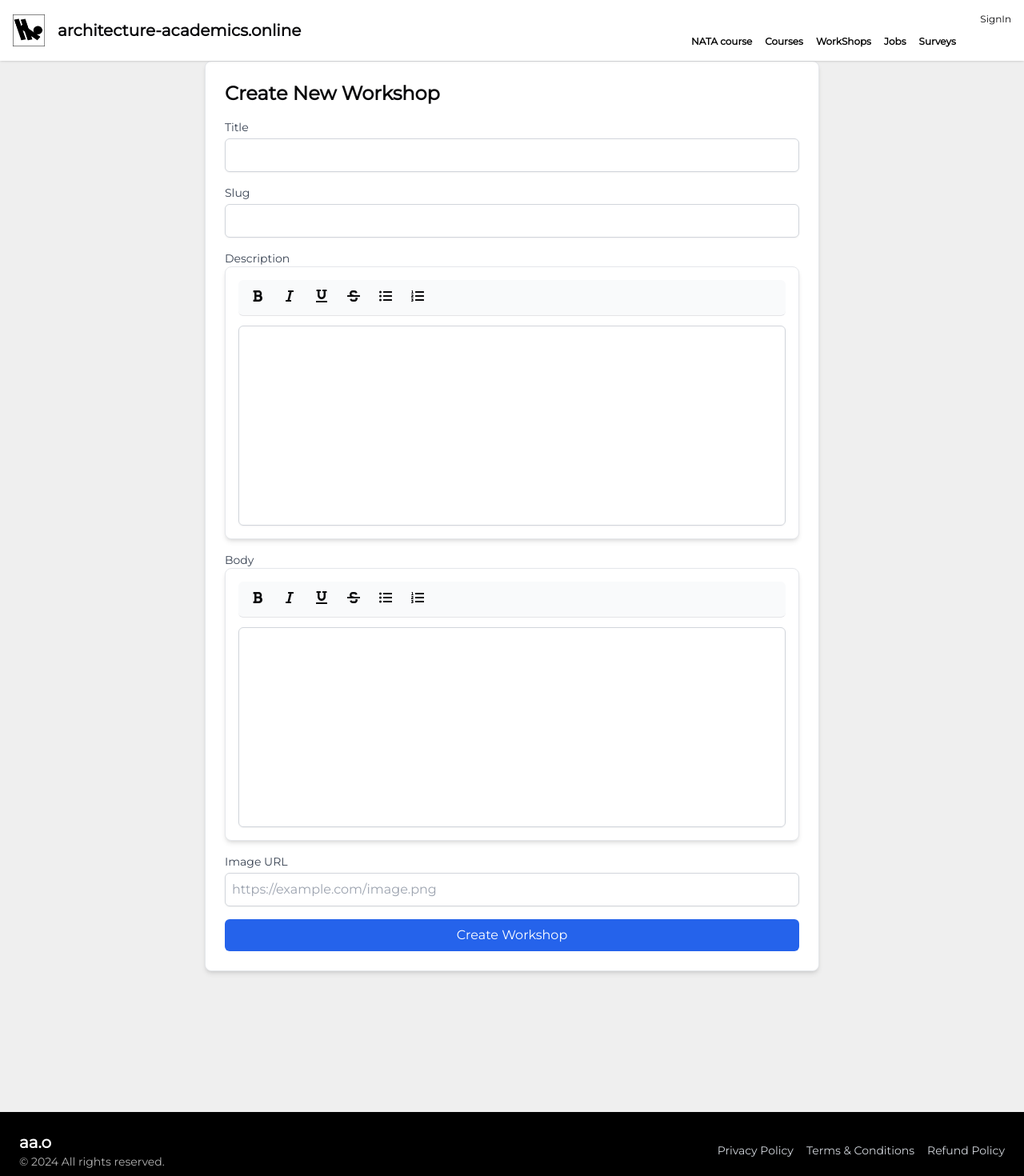
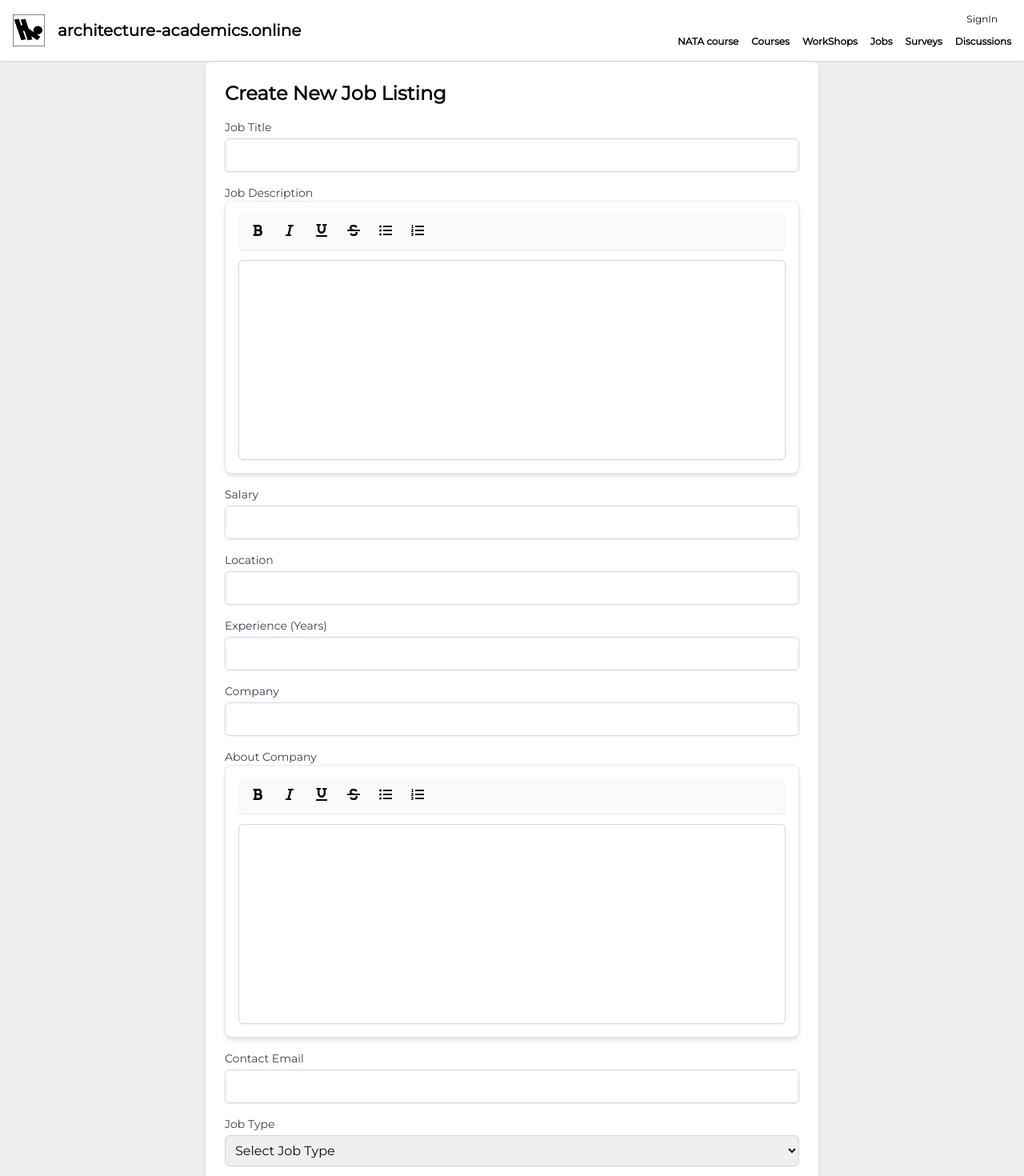
Before and after one commit to Arunprakash-1903/Aao, a Next.js app: page /DashBoard/new-job in a window 1280 px wide. Shown: the top 1470 px of the page at 80% size. Built offline with nearby package versions, Linux system fonts and the light colour scheme; no server answers; a web font is replaced by a local one.

Commit message:
cms updated

```diff
--- a/app/DashBoard/new-job/page.tsx
+++ b/app/DashBoard/new-job/page.tsx
@@ -3,100 +3,150 @@
 import { useState } from 'react';
 import RichTextEditor from '../../components/RichTextEditor';
 
-export default function NewWorkshopPage() {
-  const [title, setTitle] = useState('');
-  const [slug, setSlug] = useState('');
-  const [description, setDescription] = useState({});
-  const [body, setBody] = useState({});
-  const [image, setImage] = useState('');
+export default function NewJobPage() {
+  const [jobTitle, setJobTitle] = useState('');
+  const [jobDescription, setJobDescription] = useState({});
+  const [salary, setSalary] = useState('');
+  const [location, setLocation] = useState('');
+  const [experience, setExperience] = useState('');
+  const [company, setCompany] = useState('');
+  const [companyAbout, setCompanyAbout] = useState({});
+  const [email, setEmail] = useState('');
+  const [jobType, setJobType] = useState('');
 
   const handleSubmit = async (e) => {
     e.preventDefault();
 
-    const data:{title:string,slug:string,description:any,body:any,image:string} = {
-      title,
-      slug,
-      description,
-      body,
-      image,
+    const data = {
+      jobTitle,
+      jobDescription,
+      salary: salary ? parseFloat(salary) : null,
+      location,
+      experience: experience ? parseInt(experience) : null,
+      company,
+      companyAbout,
+      email,
+      jobType,
     };
 
     try {
-      const res = await fetch('/api/fdp/create', {
+      const res = await fetch('/api/jobs/create', {
         method: 'POST',
         headers: {
           'Content-Type': 'application/json',
         },
         body: JSON.stringify(data),
       });
-console.log(data);
 
-      if (!res.ok) throw new Error('Failed to create workshop');
+      if (!res.ok) throw new Error('Failed to create job listing');
 
-      alert('FDP created successfully!');
+      alert('Job listing created successfully!');
     } catch (error) {
       console.error(error);
-      alert('Error creating FDP');
+      alert('Error creating job listing');
     }
   };
 
   return (
     <div className="max-w-3xl mx-auto p-6 bg-white border border-gray-200 rounded-lg shadow-md">
-      <h1 className="text-2xl font-bold mb-4">Create New Workshop</h1>
+      <h1 className="text-2xl font-bold mb-4">Create New Job Listing</h1>
 
       <form onSubmit={handleSubmit} className="space-y-4">
-        {/* Title */}
+        {/* Job Title */}
         <div>
-          <label className="block text-sm font-medium text-gray-700">Title</label>
+          <label className="block text-sm font-medium text-gray-700">Job Title</label>
           <input
             type="text"
-            value={title}
-            onChange={(e) => setTitle(e.target.value)}
+            value={jobTitle}
+            onChange={(e) => setJobTitle(e.target.value)}
             className="w-full mt-1 p-2 border border-gray-300 rounded-md shadow-sm focus:ring-blue-500 focus:border-blue-500"
             required
           />
         </div>
 
-        {/* Slug */}
+        {/* Job Description */}
         <div>
-          <label className="block text-sm font-medium text-gray-700">Slug</label>
+          <label className="block text-sm font-medium text-gray-700">Job Description</label>
+          <RichTextEditor value={jobDescription} onChange={setJobDescription} />
+        </div>
+
+        {/* Salary */}
+        <div>
+          <label className="block text-sm font-medium text-gray-700">Salary</label>
+          <input
+            type="number"
+            value={salary}
+            onChange={(e) => setSalary(e.target.value)}
+            className="w-full mt-1 p-2 border border-gray-300 rounded-md shadow-sm focus:ring-blue-500 focus:border-blue-500"
+          />
+        </div>
+
+        {/* Location */}
+        <div>
+          <label className="block text-sm font-medium text-gray-700">Location</label>
           <input
             type="text"
-            value={slug}
-            onChange={(e) => setSlug(e.target.value)}
+            value={location}
+            onChange={(e) => setLocation(e.target.value)}
             className="w-full mt-1 p-2 border border-gray-300 rounded-md shadow-sm focus:ring-blue-500 focus:border-blue-500"
             required
           />
         </div>
 
-        {/* Description */}
+        {/* Experience */}
         <div>
-          <label className="block text-sm font-medium text-gray-700">Description</label>
-          <RichTextEditor
-            value={description}
-            onChange={(content) => setDescription(content)} // Save as JSON
+          <label className="block text-sm font-medium text-gray-700">Experience (Years)</label>
+          <input
+            type="number"
+            value={experience}
+            onChange={(e) => setExperience(e.target.value)}
+            className="w-full mt-1 p-2 border border-gray-300 rounded-md shadow-sm focus:ring-blue-500 focus:border-blue-500"
           />
         </div>
 
-        {/* Body */}
+        {/* Company Name */}
         <div>
-          <label className="block text-sm font-medium text-gray-700">Body</label>
-          <RichTextEditor
-            value={body}
-            onChange={(content) => setBody(content)} // Save as JSON
+          <label className="block text-sm font-medium text-gray-700">Company</label>
+          <input
+            type="text"
+            value={company}
+            onChange={(e) => setCompany(e.target.value)}
+            className="w-full mt-1 p-2 border border-gray-300 rounded-md shadow-sm focus:ring-blue-500 focus:border-blue-500"
           />
         </div>
 
-        {/* Image URL */}
+        {/* About Company */}
         <div>
-          <label className="block text-sm font-medium text-gray-700">Image URL</label>
+          <label className="block text-sm font-medium text-gray-700">About Company</label>
+          <RichTextEditor value={companyAbout} onChange={setCompanyAbout} />
+        </div>
+
+        {/* Email */}
+        <div>
+          <label className="block text-sm font-medium text-gray-700">Contact Email</label>
           <input
-            type="url"
-            value={image}
-            onChange={(e) => setImage(e.target.value)}
-            placeholder="https://example.com/image.png"
+            type="email"
+            value={email}
+            onChange={(e) => setEmail(e.target.value)}
             className="w-full mt-1 p-2 border border-gray-300 rounded-md shadow-sm focus:ring-blue-500 focus:border-blue-500"
           />
+        </div>
+
+        {/* Job Type */}
+        <div>
+          <label className="block text-sm font-medium text-gray-700">Job Type</label>
+          <select
+            value={jobType}
+            onChange={(e) => setJobType(e.target.value)}
+            className="w-full mt-1 p-2 border border-gray-300 rounded-md shadow-sm focus:ring-blue-500 focus:border-blue-500"
+            required
+          >
+            <option value="">Select Job Type</option>
+            <option value="Full-Time">Full-Time</option>
+            <option value="Part-Time">Part-Time</option>
+            <option value="Contract">Contract</option>
+            <option value="Internship">Internship</option>
+          </select>
         </div>
 
         {/* Submit Button */}
@@ -105,7 +155,7 @@ console.log(data);
             type="submit"
             className="w-full bg-blue-600 text-white p-2 rounded-md hover:bg-blue-700 transition"
           >
-            Create Workshop
+            Create Job Listing
           </button>
         </div>
       </form>
--- a/app/DashBoard/new-workshop/page.tsx
+++ b/app/DashBoard/new-workshop/page.tsx
@@ -22,7 +22,7 @@ export default function NewWorkshopPage() {
     };
 
     try {
-      const res = await fetch('/api/fdp/create', {
+      const res = await fetch('/api/workshop/create', {
         method: 'POST',
         headers: {
           'Content-Type': 'application/json',
--- a/app/DashBoard/page.tsx
+++ b/app/DashBoard/page.tsx
@@ -78,7 +78,7 @@ export default function TableDemo() {
   const handleDeleteJob = async (id: number) => {
     if (confirm('Are you sure you want to delete this workshop?')) {
       try {
-        const res = await fetch(`/api/fdp/delete/${id}`, {
+        const res = await fetch(`/api/jobs/delete/${id}`, {
           method: 'DELETE',
         });
 
@@ -263,7 +263,7 @@ console.log(jobs);
         <div className="flex justify-between items-center my-4">
           <h2 className="text-2xl font-bold">Jobs</h2>
           <button
-            onClick={() => window.location.href = '/DashBoard/new-workshop'}
+            onClick={() => window.location.href = '/DashBoard/new-job'}
             className="bg-blue-600 hover:bg-blue-700 text-white font-semibold py-2 px-4 rounded-lg shadow-md transition-all duration-200 ease-in-out"
           >
             + New JOb
--- a/app/api/jobs/create/route.ts
+++ b/app/api/jobs/create/route.ts
@@ -3,27 +3,51 @@ import prisma from '../../../../prisma/prisma';
 
 export async function POST(req: Request) {
     try {
-      const { slug, title, description, body, image } :{ slug:string, title:string, description:any, body:any, image:string }= await req.json();
+        const {
+            jobTitle,
+            jobDescription,
+            salary,
+            location,
+            experience,
+            company,
+            companyAbout,
+            email,
+            jobType
+        }: {
+            jobTitle: string;
+            jobDescription: string;
+            salary?: number;
+            location?: string;
+            experience?: number;
+            company?: string;
+            companyAbout?: string;
+            email?: string;
+            jobType: string;
+        } = await req.json();
 
-      if (!slug || !title || !image) {
+        // Validate required fields
+        if (!jobTitle || !jobDescription || !jobType) {
             return NextResponse.json({ error: 'Missing required fields' }, { status: 400 });
         }
-  console.log({ slug, title, description, body, image });
 
-      // Convert Tiptap JSON object to string for Prisma
-      const newWorkshop = await prisma.job.create({
+        // Create new job entry
+        const newJob = await prisma.job.create({
             data: {
-          slug,
-          title,
-          description: JSON.stringify(description) || '{}', // Convert to string
-          body: JSON.stringify(body) || '{}', // Convert to string
-          image,
+                jobTitle,
+                jobDescription,
+                salary,
+                location,
+                experience,
+                company,
+                companyAbout,
+                email,
+                jobType,
             },
         });
 
-      return NextResponse.json(newWorkshop, { status: 201 });
+        return NextResponse.json(newJob, { status: 201 });
     } catch (error) {
-      console.error('Error creating workshop:', error);
-      return NextResponse.json({ error: 'Failed to create workshop' }, { status: 500 });
+        console.error('Error creating job:', error);
+        return NextResponse.json({ error: 'Failed to create job' }, { status: 500 });
     }
 }
--- a/app/components/Header.tsx
+++ b/app/components/Header.tsx
@@ -57,6 +57,7 @@ console.log(designation);
                         <a href="/v2024/Jobs">Jobs</a>
                         {designation === 'Faculty' && <a href="/v2024/fdp">FDP</a>}
                         <a href="/v2024/Surveys">Surveys</a>
+                        <a href="/v2024/Discussions">Discussions</a>
                     </div>
                 </div>
             </div>
--- /dev/null
+++ b/app/v2024/Discussions/page.tsx
@@ -0,0 +1,113 @@
+'use client';
+
+import { useEffect, useState } from "react";
+import RecentPost from "app/components/RecentPost";
+import { getMainPageContent } from "../../../sanity/sanity.query";
+import Card from "app/components/Card";
+import { PortableText } from "next-sanity";
+
+export default function Home() {
+  const [workshops, setWorkshops] = useState([]);
+  const [rworkshop, setRworkshop] = useState([]);
+  const [mainContent, setMainContent] = useState([]);
+
+  useEffect(() => {
+    const fetchWorkshops = async () => {
+      try {
+        const res = await fetch("/api/workshop/get");
+        if (!res.ok) throw new Error(`Failed to fetch workshops, status: ${res.status}`);
+        const data = await res.json();
+        setWorkshops(data.data);
+      } catch (error) {
+        console.error('Error fetching workshops:', error);
+      }
+    };
+
+    const fetchRecentWorkshops = async () => {
+      try {
+        const res2 = await fetch('/api/workshop/recent');
+        if (!res2.ok) throw new Error(`Failed to fetch recent workshops, status: ${res2.status}`);
+        const data2 = await res2.json();
+        setRworkshop(data2.data);
+      } catch (error) {
+        console.error('Error fetching recent workshops:', error);
+      }
+    };
+
+    const fetchMainContent = async () => {
+      try {
+        const content = await getMainPageContent('Discussions');
+        setMainContent(content);
+      } catch (error) {
+        console.error('Error fetching main content:', error);
+      }
+    };
+
+    fetchWorkshops();
+    fetchRecentWorkshops();
+    fetchMainContent();
+  }, []);
+
+  return (
+    <div className="min-h-screen bg-gray-100">
+      <main className="container mx-auto px-4 py-8 grid grid-cols-1 md:grid-cols-3 gap-6">
+        {/* Left Section */}
+        <div className="md:col-span-2">
+          <h1 className="text-2xl font-semibold mb-4">Discussions</h1>
+          <div className="bg-white rounded-lg shadow p-6">
+            {mainContent.length > 0 && (
+              <>
+                <div className="p-2">
+                  <iframe
+                    width="800"
+                    height="400"
+                    src={mainContent[0]?.video}
+                    className="mb-4"
+                  />
+                </div>
+                <div className="p-4 m-3">
+                  <h3 className="text-2xl font-bold mb-4">About</h3>
+                  <PortableText value={mainContent[0]?.description} />
+                </div>
+              </>
+            )}
+
+            <div className="flex flex-col items-center justify-center mt-4">
+              <h3 className="text-2xl font-semibold mb-4">Upcoming Upcomming Discussions</h3>
+              <div className="grid grid-cols-1 lg:grid-cols-3 p-4 gap-4">
+                {workshops.map((workshop) => (
+                  <Card
+                    key={workshop.id}
+                    type="workshop"
+                    slug={workshop.slug}
+                    image={workshop.image}
+                    title={workshop.title}
+                    publishedAt={workshop.publishedAt.substring(0, 10)}
+                    smallDesc={workshop.description}
+                  />
+                ))}
+              </div>
+            </div>
+          </div>
+        </div>
+
+        {/* Sidebar Section */}
+        <div>
+          <div className="bg-white rounded-lg shadow p-6">
+            <h3 className="text-lg font-semibold mb-2">Recent Discussions</h3>
+            {rworkshop.map((fdp, index) => (
+              <RecentPost
+                key={index}
+                type="workshop"
+                title={fdp.title}
+                slug={fdp.slug}
+                image={fdp.image}
+                publishedAt={fdp.publishedAt.substring(0, 10)}
+              />
+            ))}
+          </div>
+        </div>
+      </main>
+    </div>
+  );
+}
--- a/app/v2024/fdp/page.tsx
+++ b/app/v2024/fdp/page.tsx
@@ -15,7 +15,7 @@ export default function Home() {
     // Fetch workshops
     const fetchWorkshops = async () => {
       try {
-        const res = await fetch(`${process.env.NEXTAUTH_URL}/api/fdp/get`);
+        const res = await fetch('/api/fdp/get');
         if (!res.ok) throw new Error(`Failed to fetch workshops, status: ${res.status}`);
         const data = await res.json();
         setWorkshops(data.data);
@@ -27,7 +27,7 @@ export default function Home() {
     // Fetch recent FDP
     const fetchRecentFdp = async () => {
       try {
-        const res2 = await fetch(`${process.env.NEXTAUTH_URL}/api/fdp/recent`);
+        const res2 = await fetch('/api/fdp/recent');
         if (!res2.ok) throw new Error(`Failed to fetch recent FDP, status: ${res2.status}`);
         const data2 = await res2.json();
         setRfdp(data2.data);
--- a/app/v2024/workshop/page.tsx
+++ b/app/v2024/workshop/page.tsx
@@ -14,7 +14,7 @@ export default function Home() {
   useEffect(() => {
     const fetchWorkshops = async () => {
       try {
-        const res = await fetch(`${process.env.NEXTAUTH_URL}/api/workshop/get`);
+        const res = await fetch("/api/workshop/get");
         if (!res.ok) throw new Error(`Failed to fetch workshops, status: ${res.status}`);
         const data = await res.json();
         setWorkshops(data.data);
@@ -25,7 +25,7 @@ export default function Home() {
 
     const fetchRecentWorkshops = async () => {
       try {
-        const res2 = await fetch(`${process.env.NEXTAUTH_URL}/api/workshop/recent`);
+        const res2 = await fetch('/api/workshop/recent');
         if (!res2.ok) throw new Error(`Failed to fetch recent workshops, status: ${res2.status}`);
         const data2 = await res2.json();
         setRworkshop(data2.data);
--- a/schemaTypes/mainPage.ts
+++ b/schemaTypes/mainPage.ts
@@ -15,7 +15,8 @@ export default {
                   { title: 'FDP', value: 'FDP' },
                   { title: 'Home', value: 'Home' },
                   {title :'Jobs',value:'Jobs'},
-                  {title :'Surveys',value:'Surveys'}
+                  {title :'Surveys',value:'Surveys'},
+                  {title :'Discussions',value:'Discussions'}
                 ],
               },
           },
```
Also changed, not shown: app/api/jobs/delete/[id]/route.ts (added, +18 -0 lines). Lines whose indentation alone changed are shown as unchanged.
